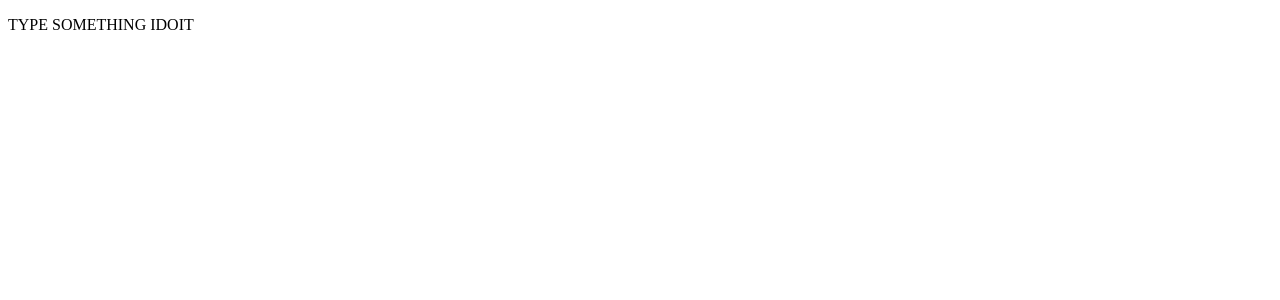
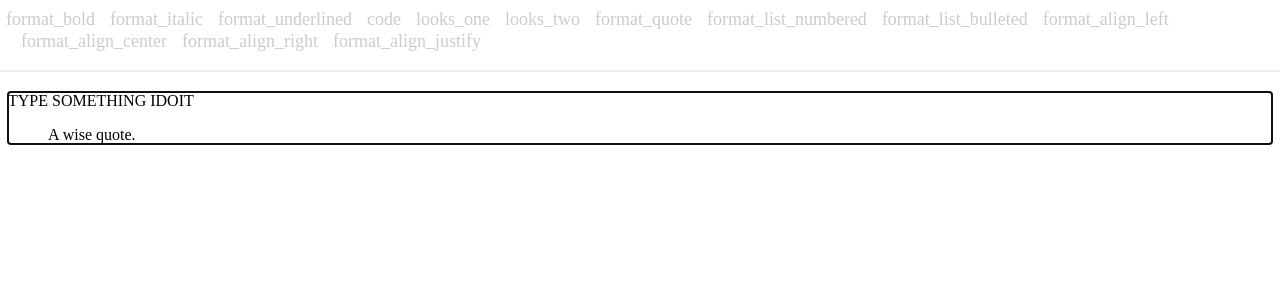
Before and after one commit to kdiab/jotor, a React (Vite) app: page / in a window 1280 px wide. Shown: the top 300 px of the page. Built offline with nearby package versions, Linux system fonts and the light colour scheme.

Commit message:
more editor functionality

```diff
--- a/package.json
+++ b/package.json
@@ -10,9 +10,12 @@
     "preview": "vite preview"
   },
   "dependencies": {
+    "@emotion/css": "^11.11.2",
+    "is-hotkey": "^0.2.0",
     "react": "^18.3.1",
     "react-dom": "^18.3.1",
     "slate": "^0.103.0",
+    "slate-history": "^0.100.0",
     "slate-react": "^0.106.0"
   },
   "devDependencies": {
--- a/src/components/Editor.jsx
+++ b/src/components/Editor.jsx
@@ -1,116 +1,60 @@
-import { useState, useMemo } from 'react'
-import { Editor, Transforms, Element, createEditor } from 'slate'
-import { Slate, Editable, withReact } from 'slate-react'
+import React, { useCallback, useMemo } from 'react'
+import isHotkey from 'is-hotkey'
+import { Editable, withReact, useSlate, Slate } from 'slate-react'
+import {
+  Editor,
+  Transforms,
+  createEditor,
+  Element as SlateElement,
+} from 'slate'
+import { withHistory } from 'slate-history'
 
-const CodeElement = props => {
-  return (
-    <pre {...props.attributes}>
-      <code>{props.children}</code>
-    </pre>
-  )
+import { Button, Icon, Toolbar } from './EditorComponents'
+
+const HOTKEYS = {
+  'mod+b': 'bold',
+  'mod+i': 'italic',
+  'mod+u': 'underline',
+  'mod+`': 'code',
 }
 
-const DefaultElement = props => {
-  return (
-      <p {...props.attributes}>{props.children}</p>
-  )
-}
-
-const Leaf = props => {
-  return (
-    <span {...props.attributes} style={{ fontWeight: props.leaf.bold ? 'bold' : 'normal' }}>
-      {props.children}
-    </span>
-    )
-}
-
-const CustomEditor = {
-  isBoldMarkActive(editor) {
-    const marks = Editor.marks(editor)
-    return marks ? marks.bold === true : false;
-  },
-
-  isCodeBlockActive(editor) {
-    const [match] = Editor.nodes(editor, {
-      match: n => n.type === 'code',
-    })
-
-    return !!match
-  },
-
-  toggleBoldMark(editor) {
-    const isActive = CustomEditor.isBoldMarkActive(editor)
-    if (isActive) {
-      Editor.removeMark(editor, 'bold')
-    } else {
-      Editor.addMark(editor, 'bold', true)
-    }
-  },
-
-  toggleCodeBlock(editor) {
-    const isActive = CustomEditor.isCodeBlockActive(editor)
-
-    Transforms.setNodes(
-      editor,
-      { type: isActive ? null : 'code' },
-      { match: n => Element.isElement(n) && Editor.isBlock(editor, n) })
-  }
-}
-
-const renderElement = props => {
-    switch (props.element.type) {
-      case 'code':
-        return <CodeElement {...props} />
-      default:
-        return <DefaultElement {...props} />
-    }
-}
-
-const renderLeaf = props => {
-  return <Leaf {...props} />
-}
-
+const LIST_TYPES = ['numbered-list', 'bulleted-list']
+const TEXT_ALIGN_TYPES = ['left', 'center', 'right', 'justify']
 
 const Neditor = () => {
-  const [editor] = useState(() => withReact(createEditor()));
-  const initialValue = useMemo (
-    () => JSON.parse(localStorage.getItem('content')) || [
-      {
-        type: 'paragraph',
-        children: [{ text: 'TYPE SOMETHING IDOIT' }],
-      },
-      ],
-      []
-  )
+  const renderElement = useCallback(props => <Element {...props} />, [])
+  const renderLeaf = useCallback(props => <Leaf {...props} />, [])
+  const editor = useMemo(() => withHistory(withReact(createEditor())), [])
+
   return (
-    <Slate editor={editor} initialValue={initialValue}
-      onChange={value => {
-        const isAstChange = editor.operations.some(
-          op => 'set_selection' !== op.type)
-          if (isAstChange) {
-            const content = JSON.stringify(value)
-            localStorage.setItem('content', content)
-          }
-        }
-      }
-    >
+    <Slate editor={editor} initialValue={initialValue}>
+      <Toolbar>
+        <MarkButton format="bold" icon="format_bold" />
+        <MarkButton format="italic" icon="format_italic" />
+        <MarkButton format="underline" icon="format_underlined" />
+        <MarkButton format="code" icon="code" />
+        <BlockButton format="heading-one" icon="looks_one" />
+        <BlockButton format="heading-two" icon="looks_two" />
+        <BlockButton format="block-quote" icon="format_quote" />
+        <BlockButton format="numbered-list" icon="format_list_numbered" />
+        <BlockButton format="bulleted-list" icon="format_list_bulleted" />
+        <BlockButton format="left" icon="format_align_left" />
+        <BlockButton format="center" icon="format_align_center" />
+        <BlockButton format="right" icon="format_align_right" />
+        <BlockButton format="justify" icon="format_align_justify" />
+      </Toolbar>
       <Editable
         renderElement={renderElement}
         renderLeaf={renderLeaf}
-        onKeyDown={e => {
-          if (!e.ctrlKey) {
-            return
-          }
-          switch (e.key) {
-            case '`': {
-              e.preventDefault()
-              CustomEditor.toggleCodeBlock(editor)
-              break;
-            }
-            case 'b': {
+        placeholder="TYPE HERE"
+        spellCheck
+        autoFocus
+        onKeyDown={event => {
+          for (const hotkey in HOTKEYS) {
+            if (isHotkey(hotkey, event)) {
               event.preventDefault()
-              CustomEditor.toggleBoldMark(editor)
-              break;
+              const mark = HOTKEYS[hotkey]
+              toggleMark(editor, mark)
             }
           }
         }}
@@ -119,4 +63,183 @@ const Neditor = () => {
   )
 }
 
-export default Neditor;
+const toggleBlock = (editor, format) => {
+  const isActive = isBlockActive(
+    editor,
+    format,
+    TEXT_ALIGN_TYPES.includes(format) ? 'align' : 'type'
+  )
+  const isList = LIST_TYPES.includes(format)
+
+  Transforms.unwrapNodes(editor, {
+    match: n =>
+      !Editor.isEditor(n) &&
+      SlateElement.isElement(n) &&
+      LIST_TYPES.includes(n.type) &&
+      !TEXT_ALIGN_TYPES.includes(format),
+    split: true,
+  })
+  let newProperties
+  if (TEXT_ALIGN_TYPES.includes(format)) {
+    newProperties = {
+      align: isActive ? undefined : format,
+    }
+  } else {
+    newProperties = {
+      type: isActive ? 'paragraph' : isList ? 'list-item' : format,
+    }
+  }
+  Transforms.setNodes<SlateElement>(editor, newProperties)
+
+  if (!isActive && isList) {
+    const block = { type: format, children: [] }
+    Transforms.wrapNodes(editor, block)
+  }
+}
+
+const toggleMark = (editor, format) => {
+  const isActive = isMarkActive(editor, format)
+
+  if (isActive) {
+    Editor.removeMark(editor, format)
+  } else {
+    Editor.addMark(editor, format, true)
+  }
+}
+
+const isBlockActive = (editor, format, blockType = 'type') => {
+  const { selection } = editor
+  if (!selection) return false
+
+  const [match] = Array.from(
+    Editor.nodes(editor, {
+      at: Editor.unhangRange(editor, selection),
+      match: n =>
+        !Editor.isEditor(n) &&
+        SlateElement.isElement(n) &&
+        n[blockType] === format,
+    })
+  )
+
+  return !!match
+}
+
+const isMarkActive = (editor, format) => {
+  const marks = Editor.marks(editor)
+  return marks ? marks[format] === true : false
+}
+
+const Element = ({ attributes, children, element }) => {
+  const style = { textAlign: element.align }
+  switch (element.type) {
+    case 'block-quote':
+      return (
+        <blockquote style={style} {...attributes}>
+          {children}
+        </blockquote>
+      )
+    case 'bulleted-list':
+      return (
+        <ul style={style} {...attributes}>
+          {children}
+        </ul>
+      )
+    case 'heading-one':
+      return (
+        <h1 style={style} {...attributes}>
+          {children}
+        </h1>
+      )
+    case 'heading-two':
+      return (
+        <h2 style={style} {...attributes}>
+          {children}
+        </h2>
+      )
+    case 'list-item':
+      return (
+        <li style={style} {...attributes}>
+          {children}
+        </li>
+      )
+    case 'numbered-list':
+      return (
+        <ol style={style} {...attributes}>
+          {children}
+        </ol>
+      )
+    default:
+      return (
+        <p style={style} {...attributes}>
+          {children}
+        </p>
+      )
+  }
+}
+
+const Leaf = ({ attributes, children, leaf }) => {
+  if (leaf.bold) {
+    children = <strong>{children}</strong>
+  }
+
+  if (leaf.code) {
+    children = <code>{children}</code>
+  }
+
+  if (leaf.italic) {
+    children = <em>{children}</em>
+  }
+
+  if (leaf.underline) {
+    children = <u>{children}</u>
+  }
+
+  return <span {...attributes}>{children}</span>
+}
+
+const BlockButton = ({ format, icon }) => {
+  const editor = useSlate()
+  return (
+    <Button
+      active={isBlockActive(
+        editor,
+        format,
+        TEXT_ALIGN_TYPES.includes(format) ? 'align' : 'type'
+      )}
+      onMouseDown={event => {
+        event.preventDefault()
+        toggleBlock(editor, format)
+      }}
+    >
+      <Icon>{icon}</Icon>
+    </Button>
+  )
+}
+
+const MarkButton = ({ format, icon }) => {
+  const editor = useSlate()
+  return (
+    <Button
+      active={isMarkActive(editor, format)}
+      onMouseDown={event => {
+        event.preventDefault()
+        toggleMark(editor, format)
+      }}
+    >
+      <Icon>{icon}</Icon>
+    </Button>
+  )
+}
+
+const initialValue = [
+  {
+    type: 'paragraph',
+    children: [
+      { text: 'TYPE SOMETHING IDOIT' } ],
+  },
+  {
+    type: 'block-quote',
+    children: [{ text: 'A wise quote.' }],
+  },
+]
+export default Neditor
--- /dev/null
+++ b/src/components/EditorComponents.jsx
@@ -0,0 +1,181 @@
+import React from 'react'
+import ReactDOM from 'react-dom'
+import { cx, css } from '@emotion/css'
+
+export const Button = React.forwardRef(
+  (
+    {
+      className,
+      active,
+      reversed,
+      ...props
+    },
+    ref
+  ) => (
+    <span
+      {...props}
+      ref={ref}
+      className={cx(
+        className,
+        css`
+          cursor: pointer;
+          color: ${reversed
+            ? active
+              ? 'white'
+              : '#aaa'
+            : active
+            ? 'black'
+            : '#ccc'};
+        `
+      )}
+    />
+  )
+)
+
+export const EditorValue = React.forwardRef(
+  (
+    {
+      className,
+      value,
+      ...props
+    },
+    ref
+  ) => {
+    const textLines = value.document.nodes
+      .map(node => node.text)
+      .toArray()
+      .join('\n')
+    return (
+      <div
+        ref={ref}
+        {...props}
+        className={cx(
+          className,
+          css`
+            margin: 30px -20px 0;
+          `
+        )}
+      >
+        <div
+          className={css`
+            font-size: 14px;
+            padding: 5px 20px;
+            color: #404040;
+            border-top: 2px solid #eeeeee;
+            background: #f8f8f8;
+          `}
+        >
+          value as text
+        </div>
+        <div
+          className={css`
+            color: #404040;
+            font: 12px monospace;
+            white-space: pre-wrap;
+            padding: 10px 20px;
+            div {
+              margin: 0 0 0.5em;
+            }
+          `}
+        >
+          {textLines}
+        </div>
+      </div>
+    )
+  }
+)
+
+export const Icon = React.forwardRef(
+  (
+    { className, ...props },
+    ref
+  ) => (
+    <span
+      {...props}
+      ref={ref}
+      className={cx(
+        'material-icons',
+        className,
+        css`
+          font-size: 18px;
+          vertical-align: text-bottom;
+        `
+      )}
+    />
+  )
+)
+
+export const Instruction = React.forwardRef(
+  (
+    { className, ...props },
+    ref
+  ) => (
+    <div
+      {...props}
+      ref={ref}
+      className={cx(
+        className,
+        css`
+          white-space: pre-wrap;
+          margin: 0 -20px 10px;
+          padding: 10px 20px;
+          font-size: 14px;
+          background: #f8f8e8;
+        `
+      )}
+    />
+  )
+)
+
+export const Menu = React.forwardRef(
+  (
+    { className, ...props },
+    ref
+  ) => (
+    <div
+      {...props}
+      data-test-id="menu"
+      ref={ref}
+      className={cx(
+        className,
+        css`
+          & > * {
+            display: inline-block;
+          }
+
+          & > * + * {
+            margin-left: 15px;
+          }
+        `
+      )}
+    />
+  )
+)
+
+export const Portal = ({ children }) => {
+  return typeof document === 'object'
+    ? ReactDOM.createPortal(children, document.body)
+    : null
+}
+
+export const Toolbar = React.forwardRef(
+  (
+    { className, ...props },
+    ref
+  ) => (
+    <Menu
+      {...props}
+      ref={ref}
+      className={cx(
+        className,
+        css`
+          position: relative;
+          padding: 1px 18px 17px;
+          margin: 0 -20px;
+          border-bottom: 2px solid #eee;
+          margin-bottom: 20px;
+        `
+      )}
+    />
+  )
+)
```
Also changed, not shown: 1 other file (tests, documents, lock files or other folders).
